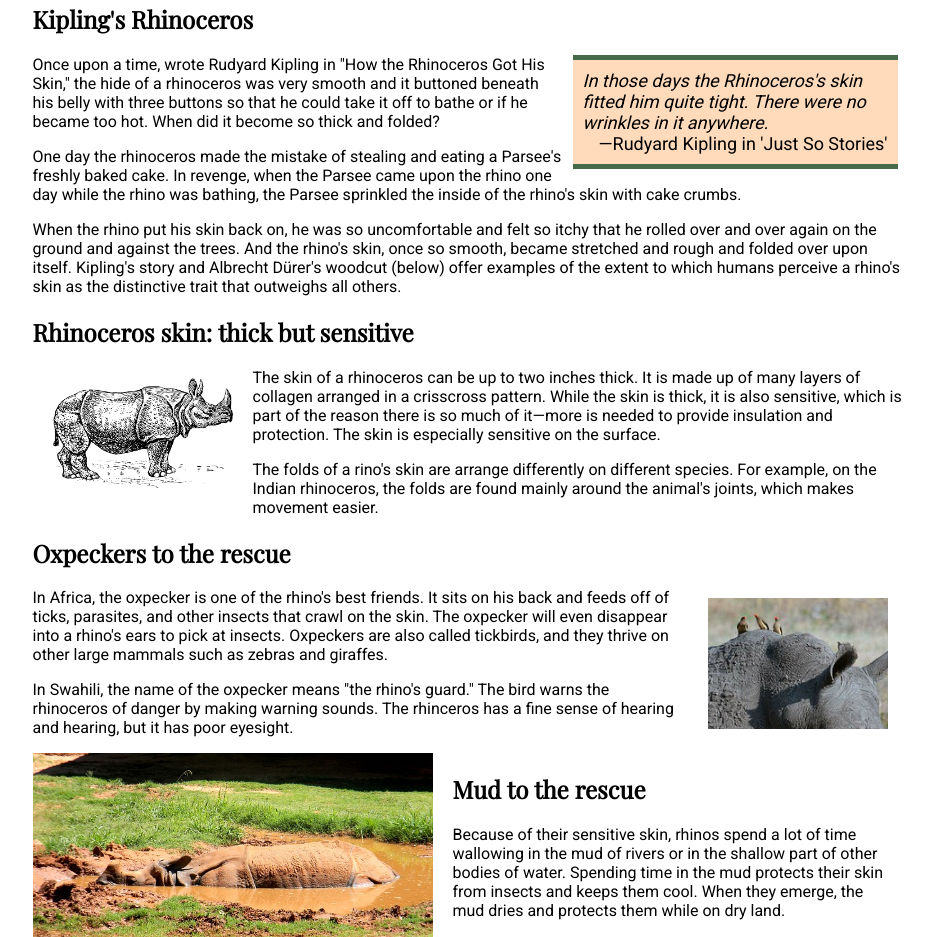
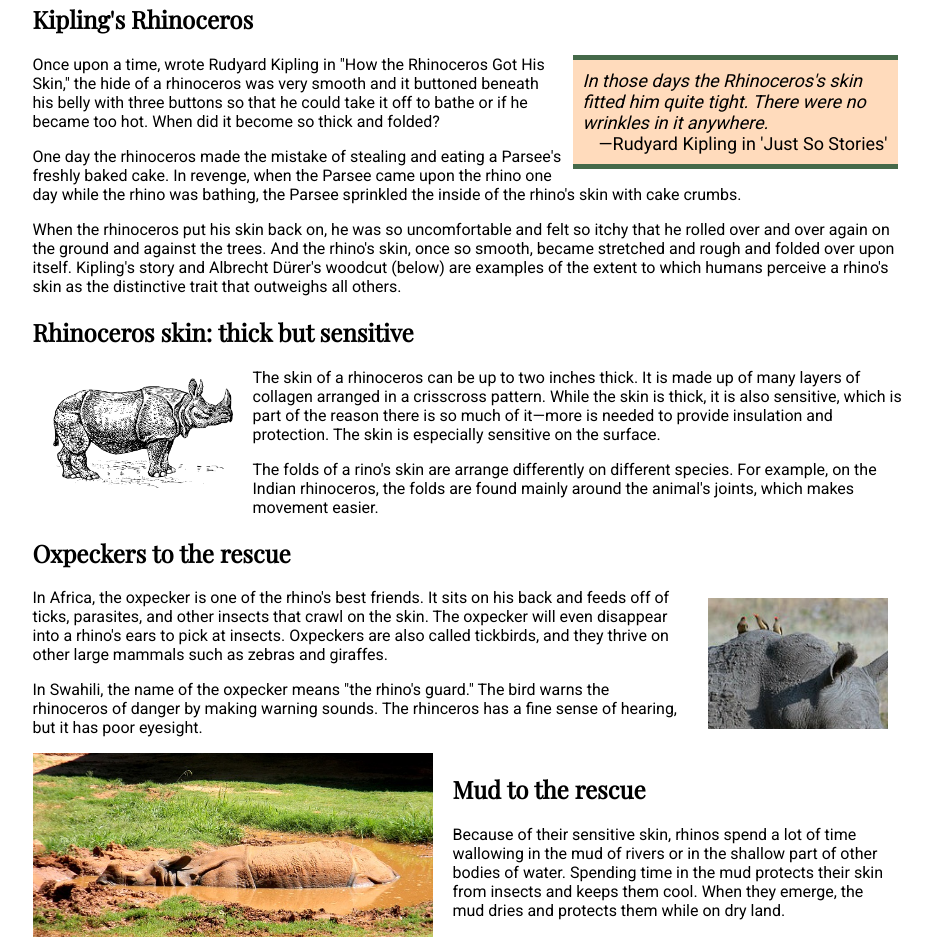
Before and after one commit to Pippa5/allabout, a plain HTML site: page index.html in a window 1280 px wide. Shown: the part 530-1467 px from the top of the page, without its empty margins (170-1102 px from the left). Drawn offline with nearby package versions, Linux system fonts and the light colour scheme.

Commit message:
revised index and quotations

```diff
--- a/index.html
+++ b/index.html
@@ -43,7 +43,7 @@
         <div>
         <p>Once upon a time, wrote Rudyard Kipling in "How the Rhinoceros Got His Skin," the hide of a rhinoceros was very smooth and it buttoned beneath his belly with three buttons so that he could take it off to bathe or if he became too hot. When did it become so thick and folded?</p>
         <p>One day the rhinoceros made the mistake of stealing and eating a Parsee's freshly baked cake. In revenge, when the Parsee came upon the rhino one day while the rhino was bathing, the Parsee sprinkled the inside of the rhino's skin with cake crumbs.</p>
-        <p>When the rhino put his skin back on, he was so uncomfortable and felt so itchy that he rolled over and over again on the ground and against the trees. And the rhino's skin, once so smooth, became stretched and rough and folded over upon itself. Kipling's story and Albrecht D&uuml;rer's woodcut (below) offer examples of the extent to which humans perceive a rhino's skin as the distinctive trait that outweighs all others.</p>
+        <p>When the rhinoceros put his skin back on, he was so uncomfortable and felt so itchy that he rolled over and over again on the ground and against the trees. And the rhino's skin, once so smooth, became stretched and rough and folded over upon itself. Kipling's story and Albrecht D&uuml;rer's woodcut (below) are examples of the extent to which humans perceive a rhino's skin as the distinctive trait that outweighs all others.</p>
         </div>
   </div>
 
@@ -56,7 +56,7 @@
     <h2>Oxpeckers to the rescue</h2>
     <p><img src="images/rhino-birdstwo.jpg" width="250px" class="main-two" alt="Oxpeckers">In Africa, the oxpecker is one of the rhino's best friends. It sits on his back and feeds off of ticks, parasites, and other insects that crawl on the skin. The oxpecker will even disappear into a rhino's ears to pick at insects. Oxpeckers are also called tickbirds, and they thrive on other large mammals such as zebras and giraffes.</p>
 
-    <p>In Swahili, the name of the oxpecker means "the rhino's guard." The bird warns the rhinoceros of danger by making warning sounds. The rhinceros has a fine sense of hearing and hearing, but it has poor eyesight.</p>
+    <p>In Swahili, the name of the oxpecker means "the rhino's guard." The bird warns the rhinoceros of danger by making warning sounds. The rhinceros has a fine sense of hearing, but it has poor eyesight.</p>
   </div>
 
 
```
Also changed, not shown: quotes.html (+1 -1 lines).
